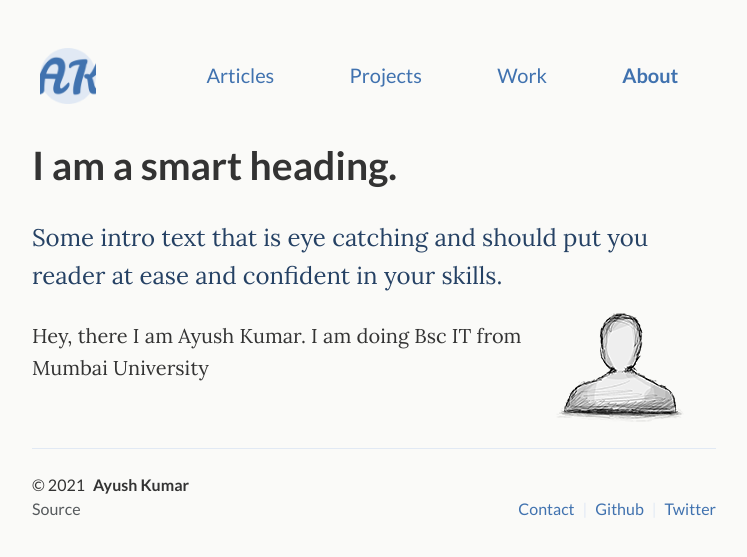
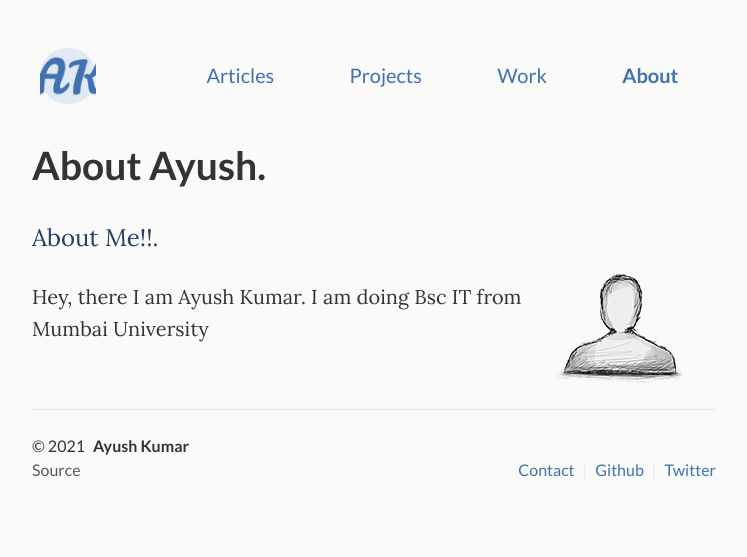
Before and after one commit to ak46652/ak46652.github.io, a Jekyll site: the page built from _pages/about.md, in a window 1280 px wide. Shown: the top 557 px of the page, without its empty margins (266-1013 px from the left). Built offline with Jekyll 4.4.1, drawn with Linux system fonts in a browser that asks for light colours.

Commit message:
Update about.md

```diff
--- a/_pages/about.md
+++ b/_pages/about.md
@@ -1,14 +1,14 @@
 ---
 layout: page
 title: About
-subtitle: I am a smart heading.
+subtitle: About Ayush.
 desc: About me.
 permalink: /about/
 ---
 
 <div class="pretty-links">
 
-<div class="lead lead-about">Some intro text that is eye catching and should put you reader at ease and confident in your skills.
+<div class="lead lead-about">About Me!!.
 </div>
 
 {::nomarkdown}
```
